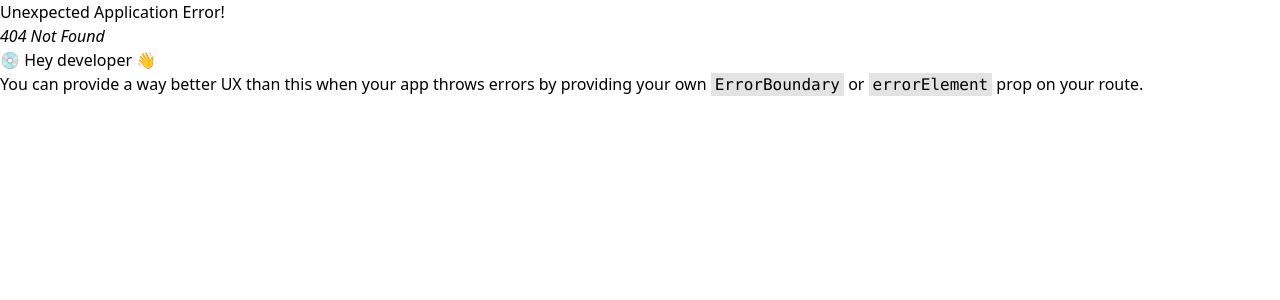
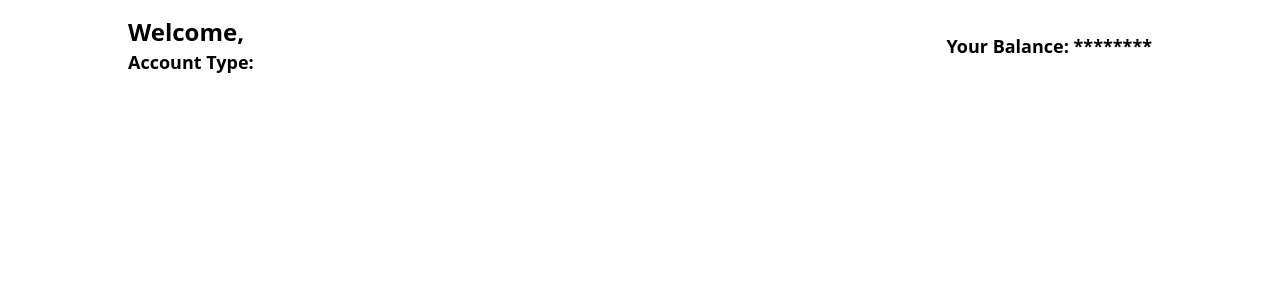
Before and after one commit to aayman01/nogog-client, a React (Vite) app: page /dashboard in a window 1280 px wide. Before the commit this address had no page. Shown: the top 300 px of the page. Built offline with nearby package versions, Linux system fonts and the light colour scheme.

Commit message:
layout created

```diff
--- /dev/null
+++ b/src/Pages/AdminDashboard.jsx
@@ -0,0 +1,11 @@
+
+
+const AdminDashboard = () => {
+    return (
+        <div>
+
+        </div>
+    );
+};
+
+export default AdminDashboard;
--- /dev/null
+++ b/src/Pages/AgentDashboard.jsx
@@ -0,0 +1,11 @@
+
+
+const AgentDashboard = () => {
+    return (
+        <div>
+
+        </div>
+    );
+};
+
+export default AgentDashboard;
--- a/src/Pages/Login.jsx
+++ b/src/Pages/Login.jsx
@@ -58,7 +58,7 @@ const LoginForm = () => {
     //     }
     //   });
     await login(data.identifier, data.pin);
-    navigate('/')
+    navigate("/dashboard");
 
   };
 
--- /dev/null
+++ b/src/Pages/UserDashboard.jsx
@@ -0,0 +1,11 @@
+
+
+const UserDashboard = () => {
+    return (
+        <div>
+
+        </div>
+    );
+};
+
+export default UserDashboard;
--- a/src/hooks/useUser.jsx
+++ b/src/hooks/useUser.jsx
@@ -12,10 +12,10 @@ const useUser = () => {
 
   useEffect(() => {
     const fetchUserInfo = async () => {
-      if (user && user.id) {
+      if (user) {
         // Check if user and user.id exist
         try {
-          const res = await axiosPublic.get(`/user/${user.id}`);
+          const res = await axiosPublic.get(`/user/${user?.id}`);
           setUserInfo(res.data);
         } catch (error) {
           console.error("Error fetching user info:", error);
--- a/src/layout/Dashboard.jsx
+++ b/src/layout/Dashboard.jsx
@@ -1,10 +1,43 @@
+import UserDashboard from "../Pages/UserDashboard";
+import AgentDashboard from "../Pages/AgentDashboard";
+import AdminDashboard from "../Pages/AdminDashboard";
+import useAuth from "../hooks/useAuth";
+import useUser from "../hooks/useUser";
+import { useState } from "react";
 
 const Dashboard = () => {
-    return (
+  const { user, loading } = useAuth();
+  const { userInfo, userLoading } = useUser();
+  const [showBalance, setShowBalance] = useState(false);
+
+  console.log(userInfo);
+
+  if (loading | userLoading) return <p className="flex items-start justify-center">Loading...</p>;
+
+  return (
+    <div className="p-4">
+      <div className="flex items-center justify-between px-4">
         <div>
-
+          <h1 className="text-2xl font-bold">Welcome, {userInfo?.name}</h1>
+          <h3 className="text-lg font-semibold">
+            Account Type:{" "}
+            <span className="uppercase">{userInfo?.accountType}</span>
+          </h3>
         </div>
-    );
+        <p
+          className="text-lg font-bold cursor-pointer"
+          onClick={() => setShowBalance(true)}
+        >
+          Your Balance: {showBalance ? `${userInfo?.balance} Taka` : "********"}
+        </p>
+        {/* <p className="text-lg font-bold">
+          Your Balance: {userInfo?.balance} Taka
+        </p> */}
+      </div>
+      {user?.role === "user" && <UserDashboard />}
+      {user?.role === "agent" && <AgentDashboard />}
+      {user?.role === "admin" && <AdminDashboard />}
+    </div>
+  );
 };
-
 export default Dashboard;
--- a/src/layout/Main.jsx
+++ b/src/layout/Main.jsx
@@ -1,8 +1,9 @@
+import { Outlet } from "react-router-dom";
 
 const Main = () => {
     return (
-        <div>
-
+        <div className="max-w-6xl mx-auto px-4 sm:px-6 lg:px-8">
+            <Outlet/>
         </div>
     );
 };
```
Also changed, not shown: src/router/routes.jsx (+12 -1 lines).
